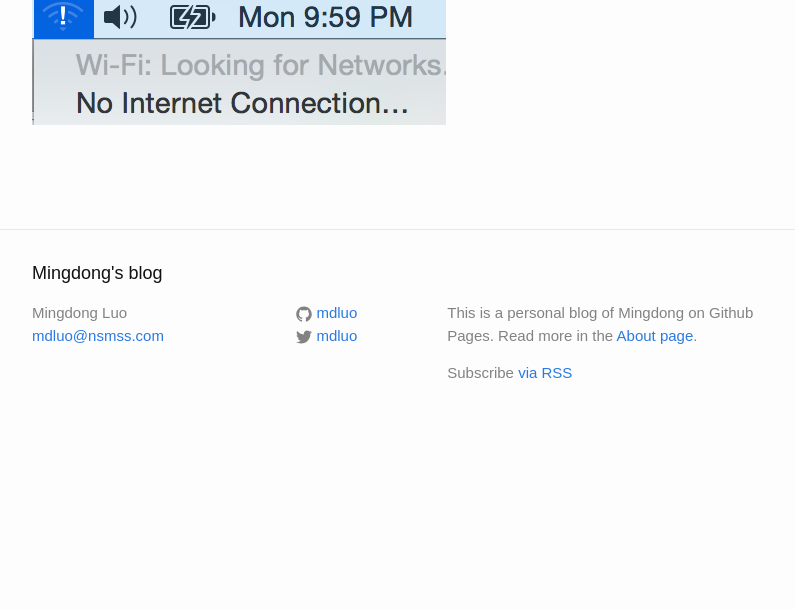
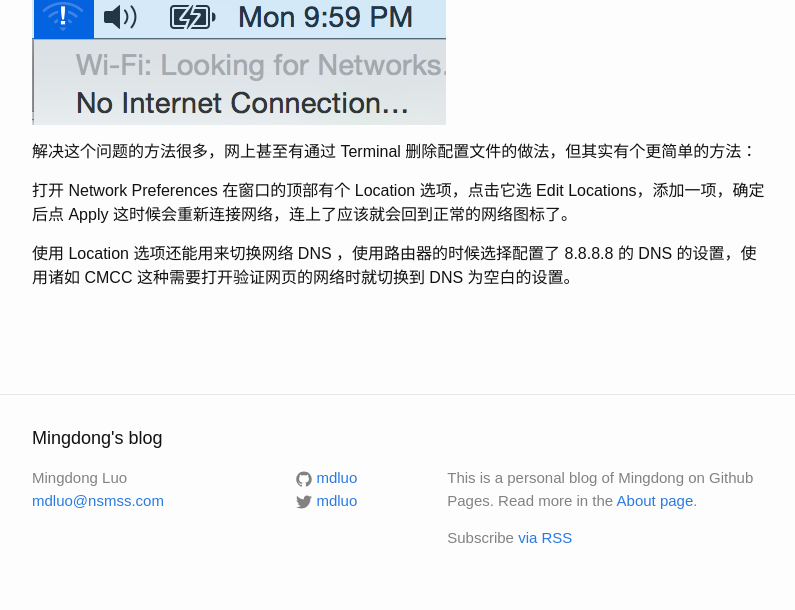
Before and after one commit to itfen/md, a Jekyll site: the page built from _posts/2015-01-17-exclamation-icon-displayed-in-Wi-Fi-menu-on-mac-os-x.md, in a window 1280 px wide. Shown: the part 558-1168 px from the top of the page, without its empty margins (238-1033 px from the left). Built offline with Jekyll 4.4.1, drawn with Linux system fonts in a browser that asks for light colours; comment, search, counter and statistics services are not loaded; before the commit the page ends 1003 px from its top, so only the background shows below that.

Commit message:
Update post

```diff
--- a/_posts/2015-01-17-exclamation-icon-displayed-in-Wi-Fi-menu-on-mac-os-x.md
+++ b/_posts/2015-01-17-exclamation-icon-displayed-in-Wi-Fi-menu-on-mac-os-x.md
@@ -11,3 +11,11 @@ share: true
 提示信息是： No Internet Connection...
 
 ![My helpful screenshot]({{ site.url }}/assets/img/20150120-3.png)
+
+解决这个问题的方法很多，网上甚至有通过 Terminal 删除配置文件的做法，但其实有个更简单的方法：
+
+打开 Network Preferences 在窗口的顶部有个 Location 选项，点击它选 Edit Locations，添加一项，确定后点 Apply
+这时候会重新连接网络，连上了应该就会回到正常的网络图标了。
+
+使用 Location 选项还能用来切换网络 DNS ，使用路由器的时候选择配置了 8.8.8.8 的 DNS 的设置，使用诸如 CMCC
+这种需要打开验证网页的网络时就切换到 DNS 为空白的设置。
```
